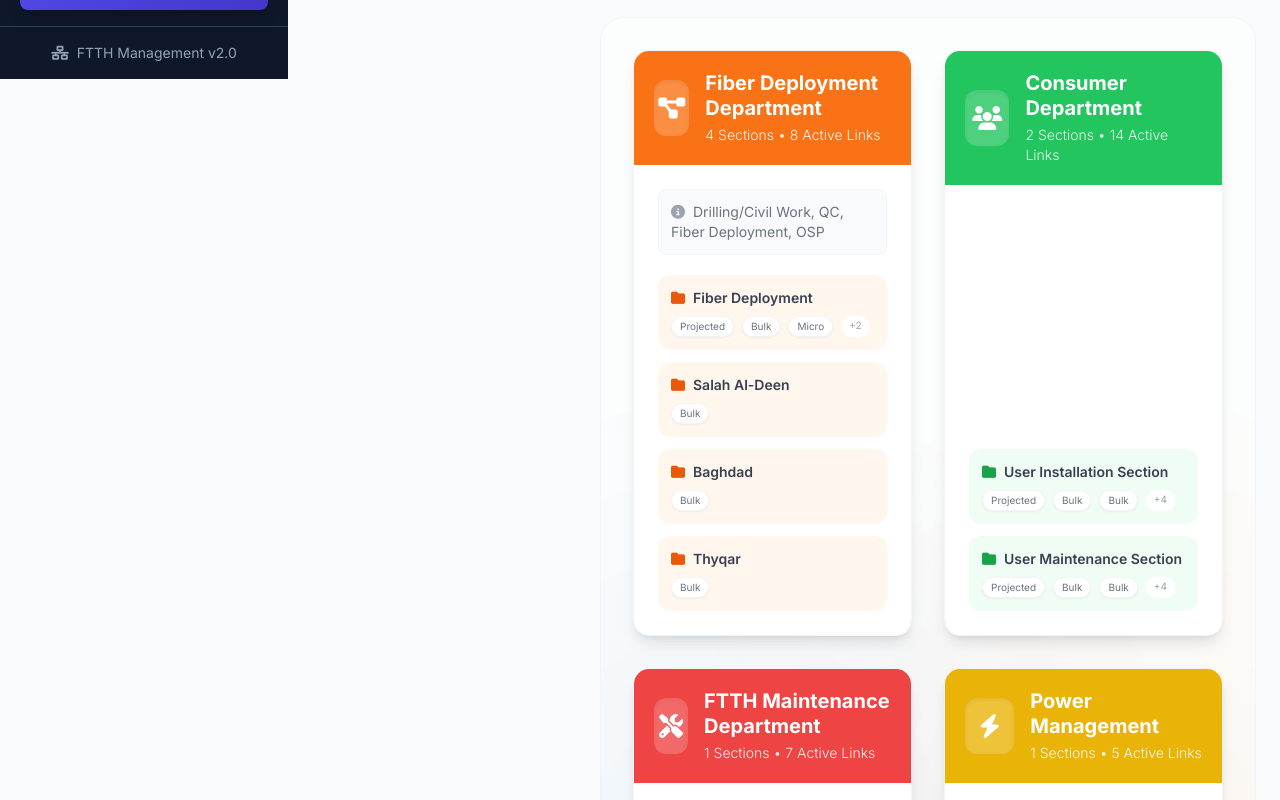
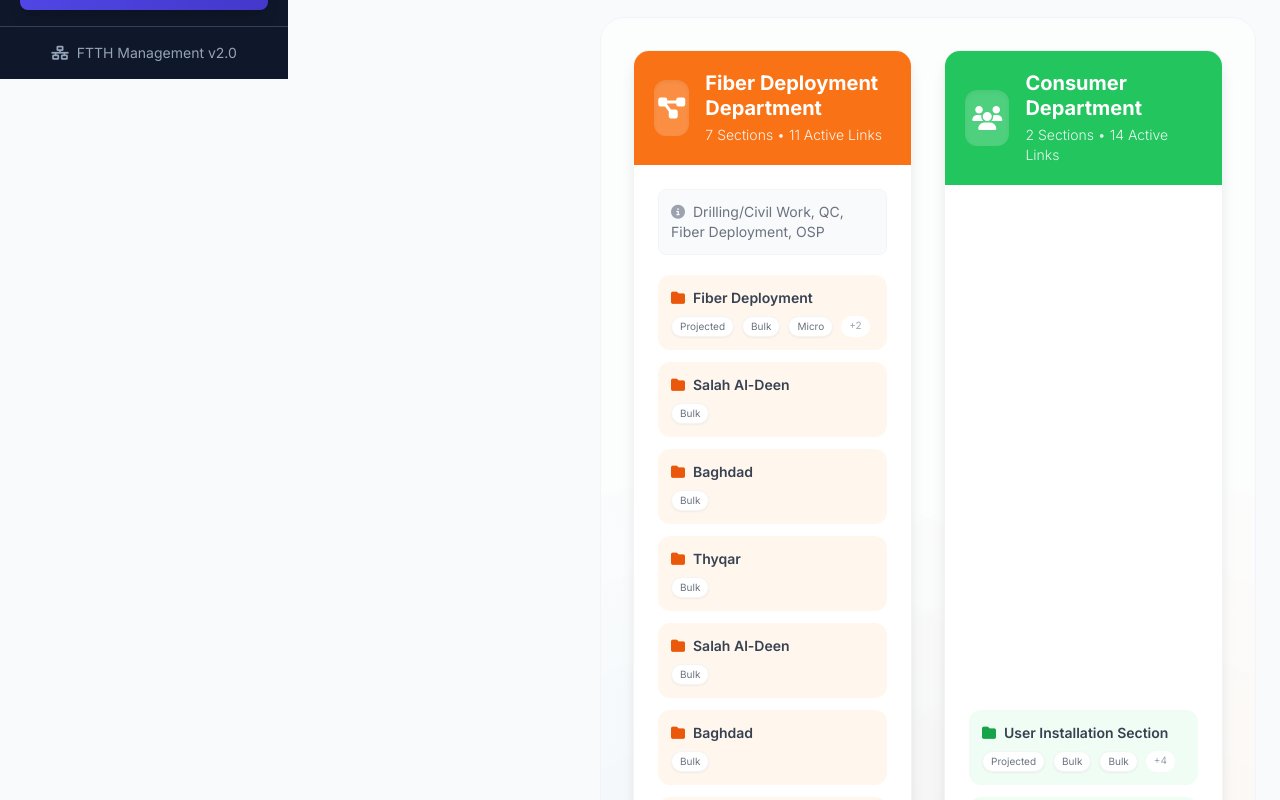
Before and after one commit to bekolo12/sustem-database, a React (Vite) app: page / in a window 1280 px wide. Shown: the part 860-1660 px from the top of the page. Built offline with nearby package versions, Linux system fonts and the light colour scheme.

Commit message:
feat: Add Fiber Progress data for new regions
Introduces "Fiber Progress" section with sub-sections for "Salah Al-Deen" and "Baghdad" regions. Each sub-section includes database, projected dashboard, bulk data, and real live data labels, with corresponding spreadsheet links for bulk data.

```diff
--- a/constants.ts
+++ b/constants.ts
@@ -61,6 +61,43 @@ export const COMPANY_DATA: CompanyData = {
                     { name: "Database", hyperlinked: false, url: null },
                     { name: "Projected Dashboard", hyperlinked: false, url: null },
                     { name: "Bulk Data", hyperlinked: true, url: "https://docs.google.com/spreadsheets/d/1fMiAUKl4HPFvKS5DDt-dfSOrq7m5aAhmUL2vNowh9Fo/edit?usp=sharing" },
+                    { name: "Real Live Data", hyperlinked: false, url: null }
+                  ]
+                }
+              ]
+            },
+            {
+              id: "fiber_progress",
+              name: "Fiber Progress",
+              labels: [],
+              subSections: [
+                {
+                  id: "fiber_region_salah_al_deen",
+                  name: "Salah Al-Deen",
+                  labels: [
+                    { name: "Database", hyperlinked: false, url: null },
+                    { name: "Projected Dashboard", hyperlinked: false, url: null },
+                    { name: "Bulk Data", hyperlinked: true, url: "https://docs.google.com/spreadsheets/d/1lQzLCQdDneEGemShtOqydYUIO2j9UqcD80ekQbD6ESw/edit?usp=sharing" },
+                    { name: "Real Live Data", hyperlinked: false, url: null }
+                  ]
+                },
+                {
+                  id: "fiber_region_baghdad",
+                  name: "Baghdad",
+                  labels: [
+                    { name: "Database", hyperlinked: false, url: null },
+                    { name: "Projected Dashboard", hyperlinked: false, url: null },
+                    { name: "Bulk Data", hyperlinked: true, url: "https://docs.google.com/spreadsheets/d/1_xOaw7WKmKNzLAXZFbksucVaUELiVpI54ELV8cDyLDU/edit?usp=sharing" },
+                    { name: "Real Live Data", hyperlinked: false, url: null }
+                  ]
+                },
+                {
+                  id: "fiber_region_thyqar",
+                  name: "Thyqar",
+                  labels: [
+                    { name: "Database", hyperlinked: false, url: null },
+                    { name: "Projected Dashboard", hyperlinked: false, url: null },
+                    { name: "Bulk Data", hyperlinked: true, url: "https://docs.google.com/spreadsheets/d/1uSl7mWaePVJzRCopbKuDbuPgvDIyLjkJF13f_HR-1IY/edit?usp=sharing" },
                     { name: "Real Live Data", hyperlinked: false, url: null }
                   ]
                 }
```
